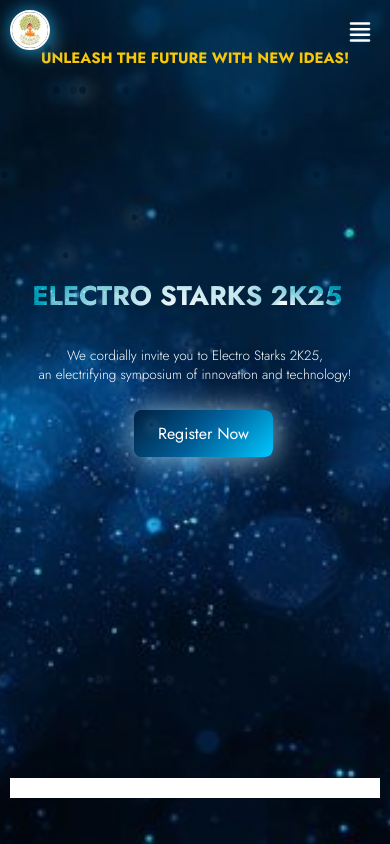
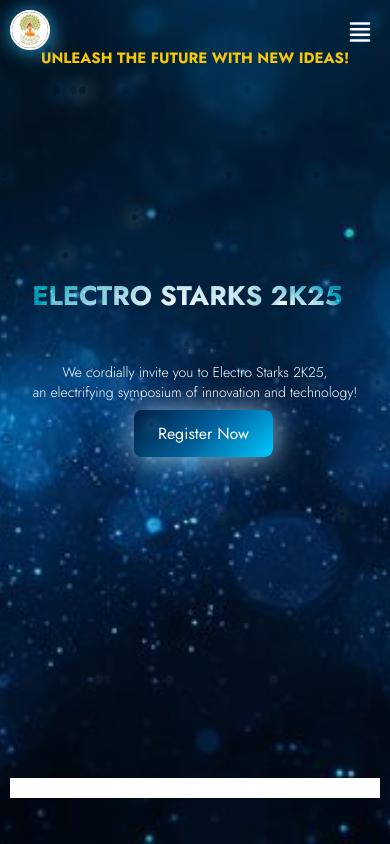
Before and after one commit to sidhu200606/Symposium-ECE, a React (Vite) app: page / in a window 390 px wide. Built offline with nearby package versions, Linux system fonts and the light colour scheme; a web font is replaced by a local one.

Commit message:
Updated the code with new changes

```diff
--- a/src/index.css
+++ b/src/index.css
@@ -201,7 +201,7 @@ display: flex;
 }
 .center-paragraph {
   position: absolute;
-  top: 45%;
+  top: 47%;
   left: 50%;
   transform: translate(-50%, -50%);
   text-align: center;
@@ -228,7 +228,7 @@ display: flex;
 
 @media (max-width: 480px) {
   .center-paragraph {
-    font-size: 13.5px;
+    font-size: 14px;
     max-width: 95%;
     text-align: center;
   padding-bottom: 50px;
```
